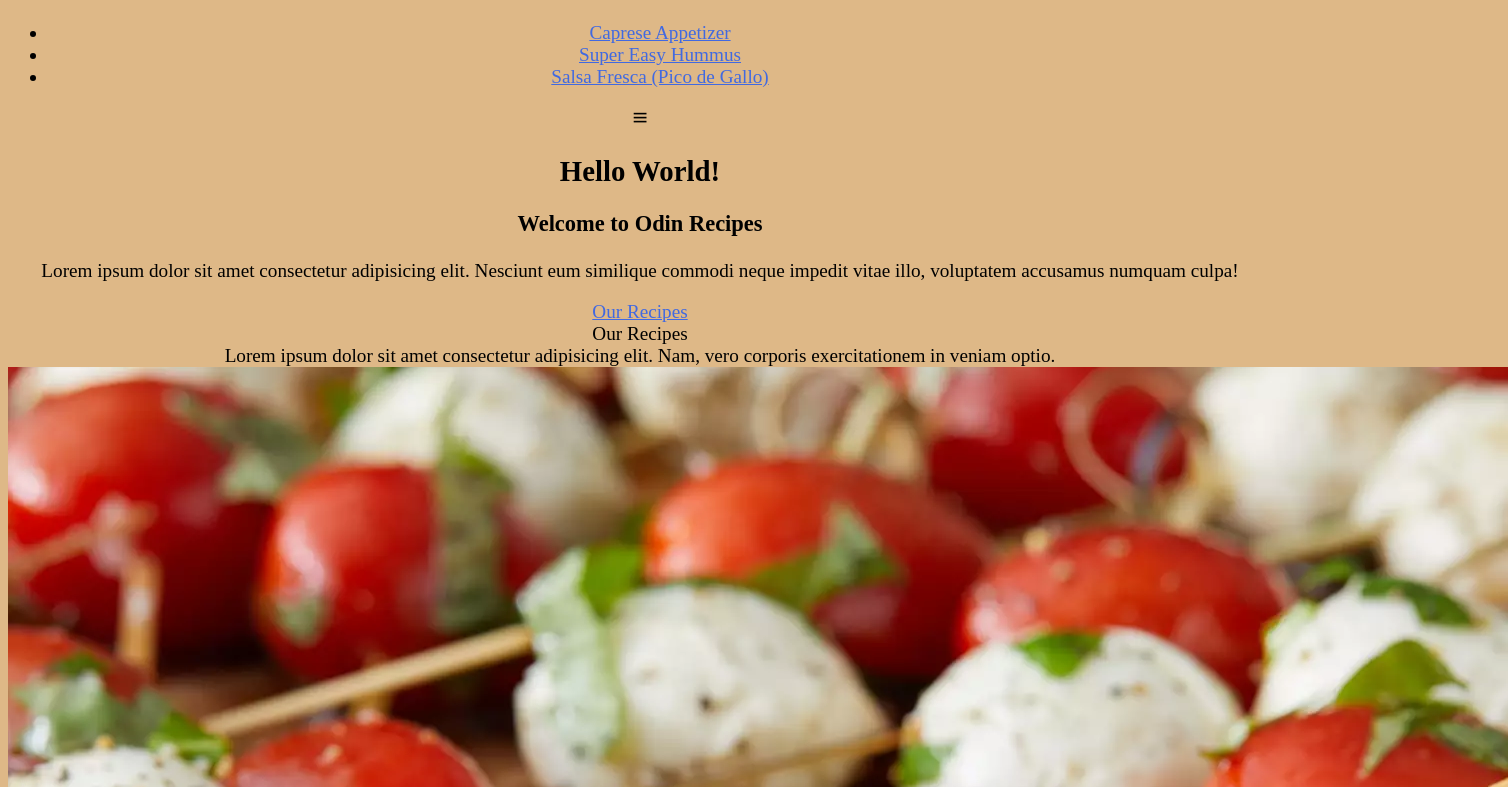
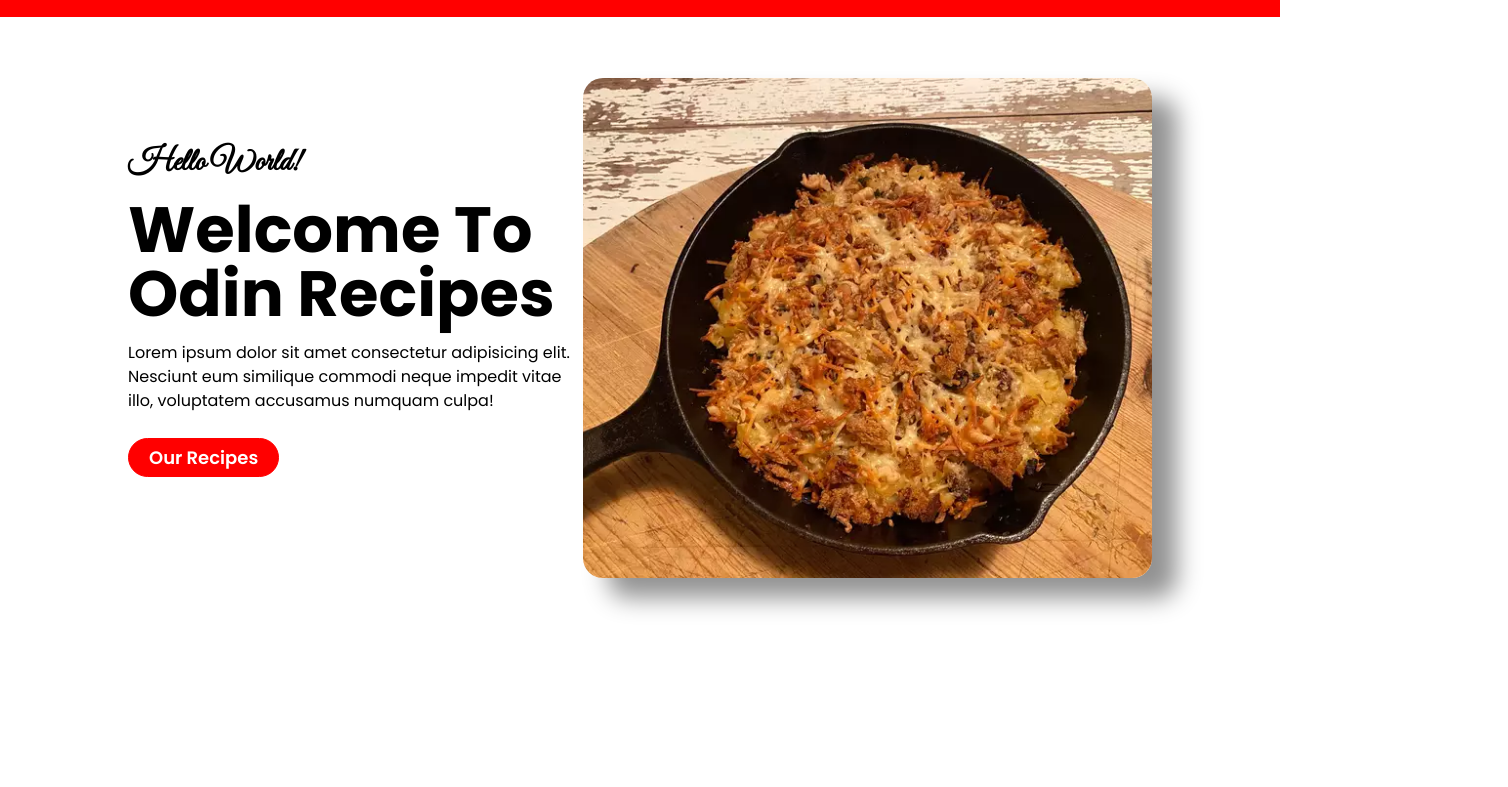
Before and after one commit to aryancodespy/odin-recipes, a plain HTML site: page index.html in a window 1280 px wide. Shown: the part 73-860 px from the top of the page, 1508 px wide, since content can reach past the window. Drawn offline with nearby package versions, Linux system fonts and the light colour scheme.

Commit message:
Redesign homepage

```diff
--- a/css/styles.css
+++ b/css/styles.css
@@ -1,21 +1,260 @@
-body {
-    text-align: center;
-    background-color: burlywood;
-    font-size: larger;
+
+@import url('https://fonts.googleapis.com/css2?family=Poppins:wght@300;400;500;600;700;800;900&display=swap');
+@import url('https://fonts.googleapis.com/css2?family=Great+Vibes&display=swap');
+
+* {
+    padding: 0;
+    margin: 0;
+    text-decoration: none;
+    box-sizing: border-box;
+    font-family: 'Poppins', sans-serif;
+    scroll-behavior: smooth;
 }
 
-h4 {
-    text-align: left;
+img { width: 100%;}
+
+body {
+    background-color: #ffffff;
 }
 
-img {
-    display: block;
+header {
+    display:  flex;
+    justify-content: space-between;
+    align-items: center;
+    padding: 20px 10%;
+    background-color: red;
 }
 
-a {
-    color: royalblue;
+.navbar {
+    display: block;;
 }
 
-a:hover{
-    color: black;
+.navlinks {
+    display: flex;
+    justify-content: space-around;
+    align-items: center;
 }
+
+.navlinks li {
+    list-style: none;
+    margin-left: 20px;
+    display: inline-flex;
+    justify-content: space-between;
+    align-items: center;
+    transition: all 0.3s ease-in-out;
+}
+
+.navlink {
+    color: white;
+    font-weight: 600;
+    font-size: 18px;
+}
+
+.navlinks li:hover {
+    transform: scale(1.1);
+}
+
+.logo {
+    font-family: 'Great Vibes', 'Poppins', sans-serif;
+    color: white;
+    font-size: 2.5rem;
+}
+
+.bx-menu {
+    color: white;
+    font-size: 40px;
+    display: none;
+}
+
+section {
+    min-height: 100vh;
+    padding: 20px 10%;
+}
+
+.img-container {
+    background-image: url("../images/mac-and-cheese.webp");
+    background-position: center;
+    background-size: cover;
+    background-repeat: no-repeat;
+    width: 100%;
+    height: 500px;
+    border: none;
+    border-radius: 20px;
+    box-shadow: 25px 20px 25px #929292;
+    display: inline-flex;
+    position: relative;
+    transition: all 0.5s ease-in-out;
+    animation: float 4s infinite;
+}
+
+@keyframes float {
+    0% {
+        top: 0;
+    }
+
+    50% {
+        top: 20px;
+    }
+
+    100% {
+        top: 0;
+    }
+}
+
+.container {
+    display: flex;
+    justify-content: center;
+    align-items: center;
+    margin-top: 25px;
+}
+
+.hero-text {
+    width: 80%;
+    position: relative;
+}
+
+.hero-text .welcome-text {
+    font-size: 2rem;
+    font-family: 'Great Vibes';
+    margin: 10px 0;
+}
+
+.hero-text .main-text {
+    font-size: 4rem;
+    margin: 15px 0;
+    line-height: 1;
+    text-transform: capitalize;
+}
+
+.text {
+    line-height: 1.5;
+    margin: 10px 0;
+
+}
+
+.cta-btn, .card-btn , .all-btn{
+    display: inline-flex;
+    margin: 15px 0;
+    border: 1px solid red;
+    padding: 5px 20px;
+    border-radius: 50px;
+    background-color: red;
+    color: white;
+    font-weight: 600;
+    transition: all 0.2s ease-in-out;
+    font-size: 18px;
+}
+
+.cta-btn:hover, .card-btn:hover, .all-btn:hover {
+    transform: scale(1.1);
+    background-color: #fafafa;
+    color: red;
+}
+
+
+.recipes {
+    background-color: antiquewhite;
+    text-align: center;
+}
+
+.recipes .section-title {
+    font-size: 2rem;
+    font-weight: 700;
+    margin: 10px;
+}
+
+.recipes .section-text {
+    line-height: 1.5;
+    margin: 10px 0 35px 0;
+}
+
+.recipes .cards {
+    display: flex;
+}
+
+.card {
+    padding: 15px;
+    background-color: #fafafa;
+    margin: 10px 15px;
+    border-radius: 15px;
+    width: 500px;
+    display: flex;
+    flex-direction: column;
+    justify-content: center;
+    align-items: center;
+    transition: ease-in-out 0.2s all;
+}
+
+.card:hover {
+    transform: scale(1.1);
+    border: 2px solid red;
+}
+
+.cards .card img {
+    width: 350px;
+    height: 350px;
+    border-radius: 15px;
+
+}
+
+.card .card-title {
+    font-size: 1.5rem;
+    margin: 10px;
+    text-transform: uppercase;
+}
+
+.card .card-text {
+    line-height: 1.5;
+    text-align: justify;
+    padding: 20px;
+
+}
+
+.all-btn {
+    margin-top: 40px;
+}
+
+footer {
+    height: 50px;
+    display: flex;
+    justify-content: center;
+    align-items: center;
+}
+
+/* Media Queries */
+@media (max-width: 1023px) {
+    *{
+        flex-wrap: wrap;
+        text-align: center;
+    }
+
+    .navbar {
+        display: none;
+    }
+
+    .bx-menu {
+        display: block;
+    }
+
+    .hero-text .welcome-text {
+        font-size: 1.5rem;
+    }
+
+    .hero-text .main-text {
+        font-size: 2.5rem;
+    }
+
+    .hero-text .text {
+        font-size: 16px;
+        text-align: center;
+        padding: 0;
+    }
+
+    .recipes {
+        margin-top: 40px;
+    }
+
+    .card {
+        margin: 30px 0;
+    }
+}
```
